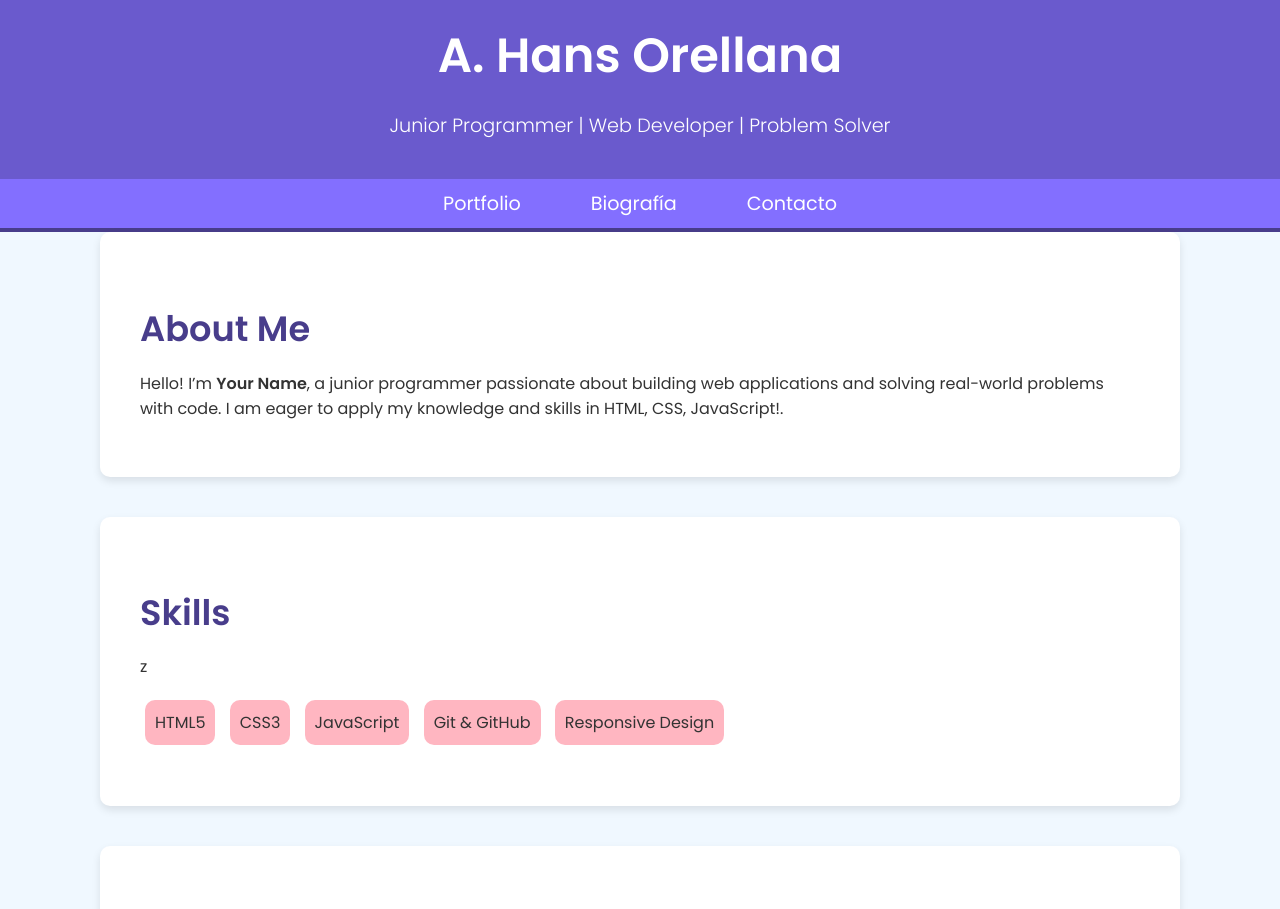
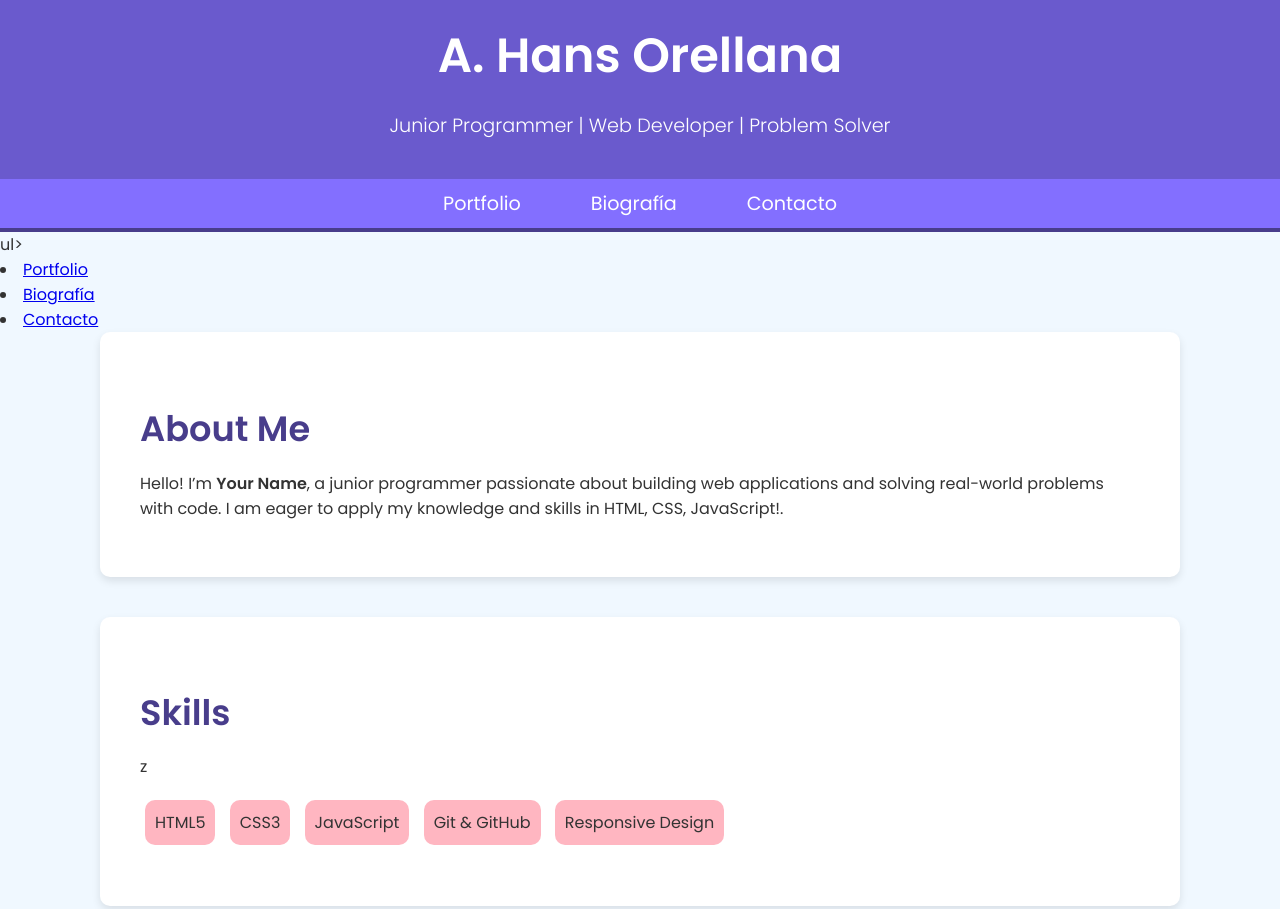
Before and after one commit to AlvaroHansOrellana/wPv2, a website: page data/index.html in a window 1280 px wide. Shown: the top 909 px of the page. Drawn offline with nearby package versions, Linux system fonts and the light colour scheme.

Commit message:
funciona?

```diff
--- a/data/index.html
+++ b/data/index.html
@@ -24,7 +24,12 @@
             <li><a href="/data/contacto.html">Contacto</a></li>
         </ul>
     </nav>
-
+    ul>
+    <li><a href="/data/portfolio.html">Portfolio</a></li>
+    <li><a href="/data/biografia.html">Biografía</a></li>
+    <li><a href="/data/contacto.html">Contacto</a></li>
+</ul>
+</nav>
     <section class="about" id="about">
         <h2>About Me</h2>
         <p>Hello! I’m <strong>Your Name</strong>, a junior programmer passionate about building web applications and solving real-world problems with code. I am eager to apply my knowledge and skills in HTML, CSS, JavaScript!.</p>
```
